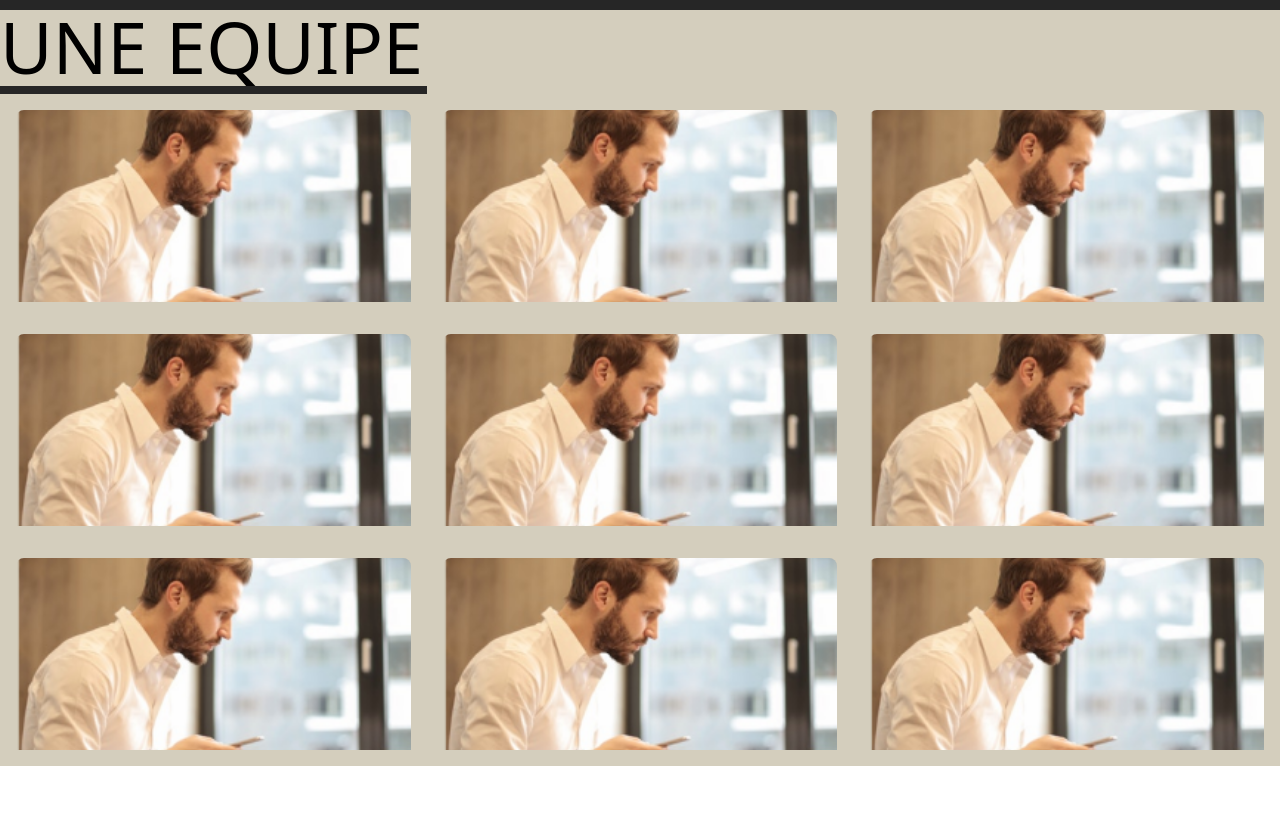
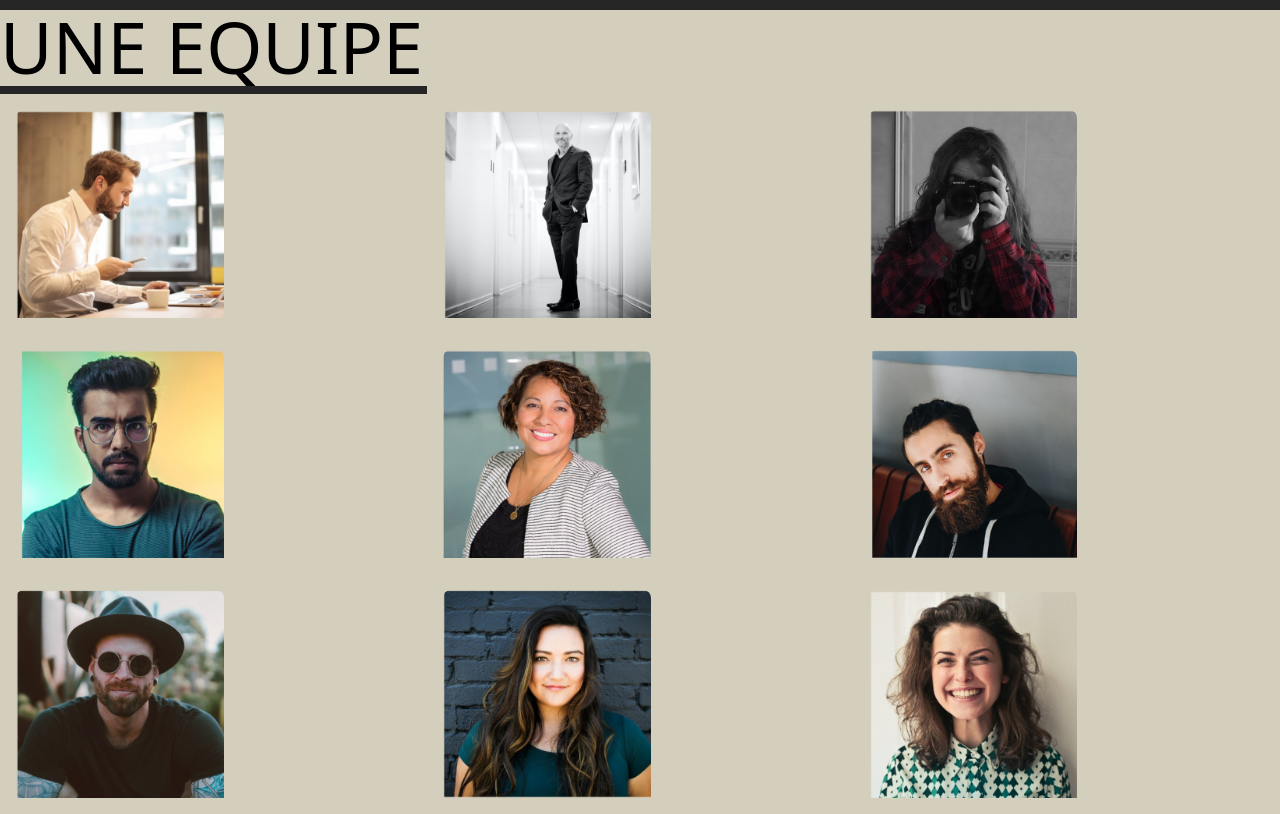
Before and after one commit to ValentinSaraiva-MMI/SAE205, a Vue app: page /festival in a window 1280 px wide. Shown: the part 1573-2387 px from the top of the page. Before the commit the page ends 2339 px from the top, so only its background shows below. Built offline with nearby package versions, Linux system fonts and the light colour scheme.

Commit message:
visage mis sur card festival

```diff
--- a/src/components/card.vue
+++ b/src/components/card.vue
@@ -1,9 +1,12 @@
 <template>
     <figure class="flex flex-col w-auto h-auto m-4">
         <img
-            class="w-full h-48 object-cover rounded-t-lg"
+            class="w-52   h-52 object-cover rounded-t-lg"
             :src=image
             alt="image de personne" />
+            <p :src=Nom />
+            <p :src=job />
+
 
 
     </figure>
@@ -18,6 +21,13 @@ export default {
      image:{
          type: String,
      },
+
+       Nom:{
+         type: String,
+     },
+        job:{
+         type: String,
+     },
  }
 }
 
--- a/src/views/FestivalView.vue
+++ b/src/views/FestivalView.vue
@@ -66,34 +66,35 @@
 
 
 
-
- <div class="grid grid-flow-row-dense grid-cols-[repeat(auto-fit,minmax(22rem,1fr))] max-w-7xl m-auto">
+<!-- Nom et fonction à ajouter-->
+ <div class="grid grid-flow-row-dense grid-cols-[repeat(auto-fit,minmax(22rem,1fr))] max-w-7xl ">
 
    <card image="public\images\collaborateurs\Rectangle 59-1.png"
+job="lol"
         />
 
-           <card image="public\images\collaborateurs\Rectangle 59-1.png"
+           <card image="public\images\collaborateurs\pexels-rene-asmussen-325685 1.png"
         />
 
-           <card image="public\images\collaborateurs\Rectangle 59-1.png"
+           <card image="public\images\collaborateurs\Rectangle 59-2.png"
         />
 
-    <card image="public\images\collaborateurs\Rectangle 59-1.png"
+    <card image="public\images\collaborateurs\Rectangle 59-3.png"
         />
 
-           <card image="public\images\collaborateurs\Rectangle 59-1.png"
+           <card image="public\images\collaborateurs\Rectangle 59-4.png"
         />
 
-           <card image="public\images\collaborateurs\Rectangle 59-1.png"
+           <card image="public\images\collaborateurs\Rectangle 59-5.png"
         />
 
-          <card image="public\images\collaborateurs\Rectangle 59-1.png"
+          <card image="public\images\collaborateurs\Rectangle 59-6.png"
         />
 
-           <card image="public\images\collaborateurs\Rectangle 59-1.png"
+           <card image="public\images\collaborateurs\Rectangle 59-7.png"
         />
 
-           <card image="public\images\collaborateurs\Rectangle 59-1.png"
+           <card image="public\images\collaborateurs\amelie.png"
         />
 
     </div>
```
Also changed, not shown: public/images/collaborateurs/amelie.png (renamed from public/images/collaborateurs/Rectangle 59.png).
